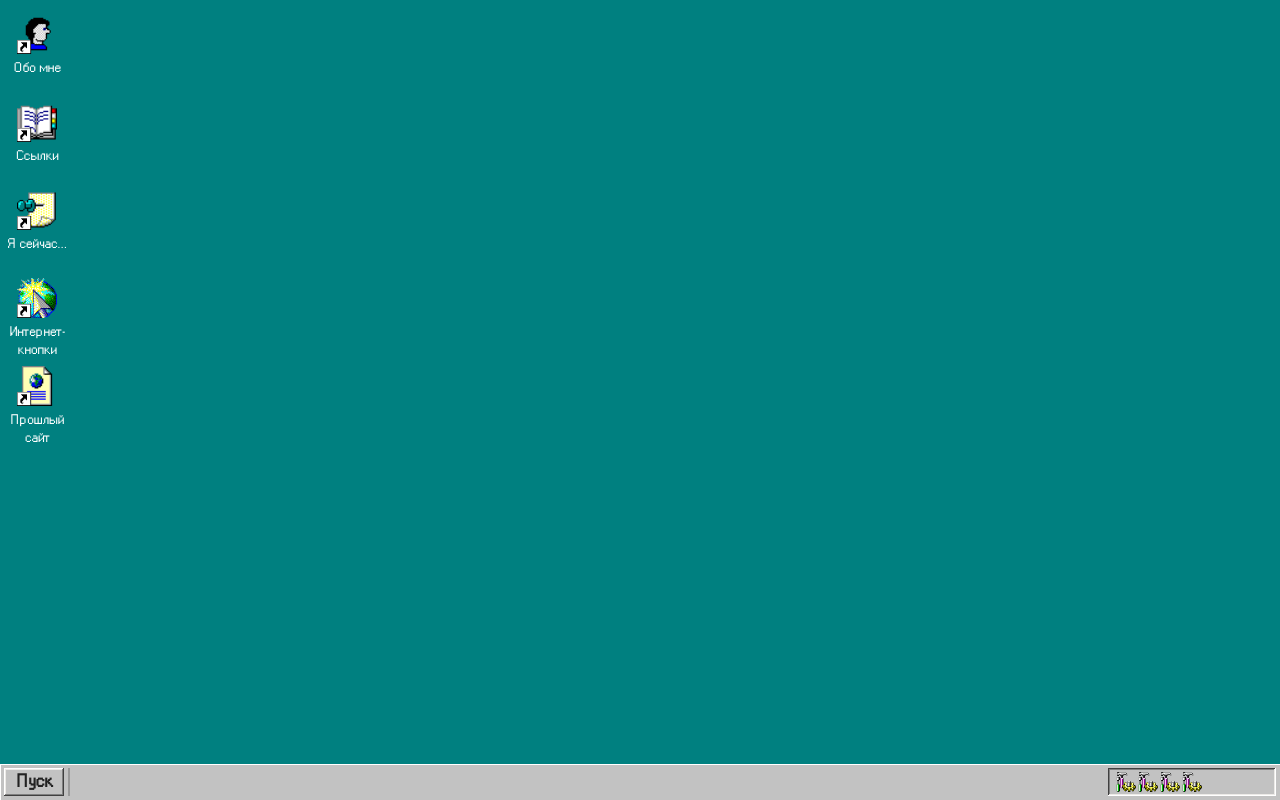
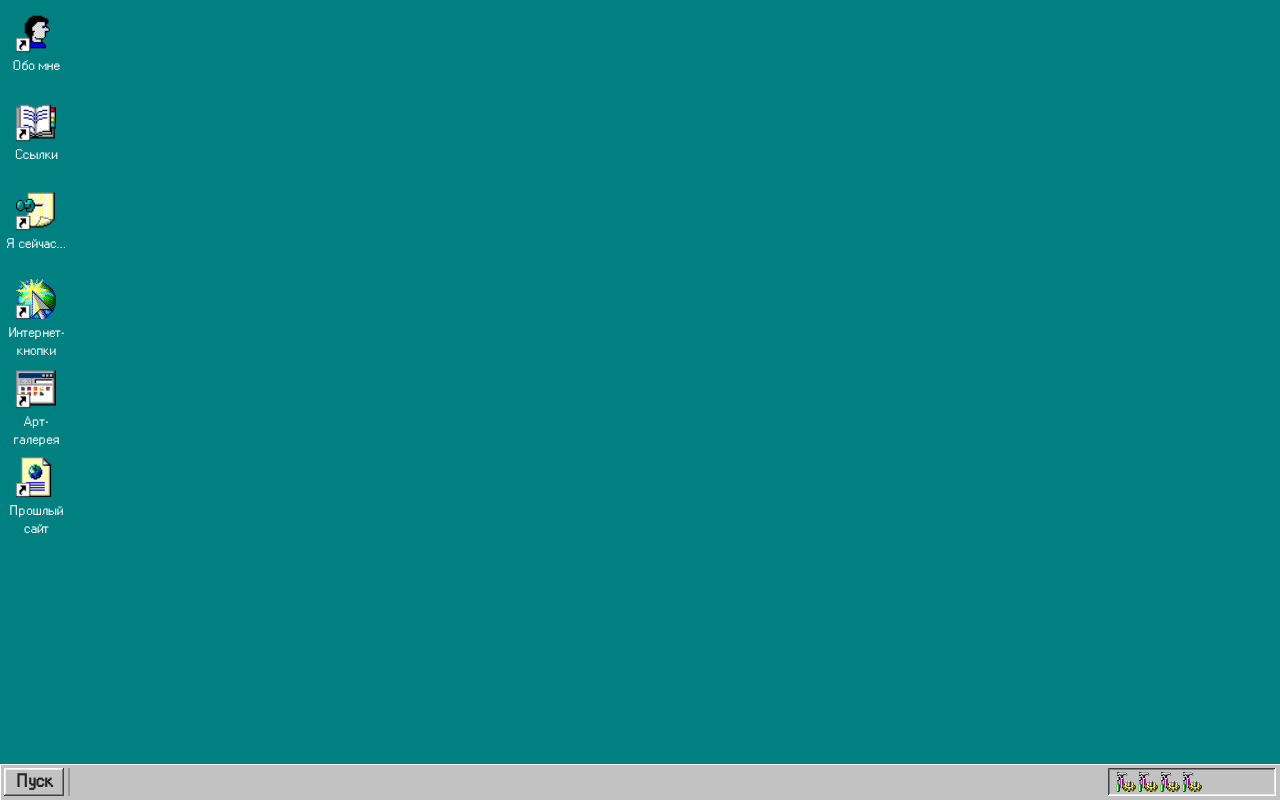
Before and after one commit to NikitaNik-of/Windows-Site, a Next.js app: page /nn-of in a window 1280 px wide. Built offline with nearby package versions, Linux system fonts and the light colour scheme.

Commit message:
arts update

```diff
--- a/app/assets/api/settings.json
+++ b/app/assets/api/settings.json
@@ -1,6 +1,6 @@
 {
     "version": "0.0.6",
-    "dateUpdate": "06.03.2025",
+    "dateUpdate": "12.03.2025",
     "playerTotal": 18,
     "playersActive": 13
 }
--- a/app/components/Desktop.jsx
+++ b/app/components/Desktop.jsx
@@ -5,6 +5,7 @@ import Window from "./Window";
 import { motion } from "framer-motion";
 import Link from "./Link";
 import WinButton from "./WinButton";
+import Shell from "./../assets/images/shell.png"
 
 const Desktop = ({ WindowsList, setWindowsList, linkList, Active, setActive }) => {
   function isWinActive(cur, id) {
@@ -62,8 +63,9 @@ const Desktop = ({ WindowsList, setWindowsList, linkList, Active, setActive }) =
       onClickCapture={emptyClick}
       ref={constraintsRef}
       id="desktop"
-      className="flex flex-col bg-transparent w-full min-h-full grow items-center"
+      className="flex flex-col bg-transparent relative w-full min-h-full grow items-center"
     >
+      <div className="left-1 top-2 absolute self-start grid grid-rows-[repeat(auto-fill,85px)] grid-cols-[repeat(auto-fill,85px)] grid-flow-col gap-1 w-full h-full">
         {linkList.map((item, index) => {
           return (
             <Link
@@ -76,15 +78,16 @@ const Desktop = ({ WindowsList, setWindowsList, linkList, Active, setActive }) =
                   LinkClicked(item[0], item[3], item[4]);
               }}
               isfocused={FocusedIcon == item[0] ? true : false}
-            LinkIcon={item[2]}
+              LinkIcon={(item[2] != null) ? item[2] : Shell}
               LinkName={item[1]}
               id={item[0]}
             ></Link>
           );
         })}
+      </div>
 
 
-      <div className="grow flex justify-center w-full min-h-full ">
+      <div className="grow flex justify-center w-full h-0 ">
         {WindowsList.map((wind, i) => (
           <Window
             classNameContent="flex items-start p-1 space-x-2"
--- a/app/components/Link.jsx
+++ b/app/components/Link.jsx
@@ -3,28 +3,28 @@ import { motion } from "framer-motion";
 import { RxCross1, RxSquare } from "react-icons/rx";
 import { FaRegWindowMinimize  } from "react-icons/fa6";
 import Image from "next/image";
-import Globe from "./../assets/images/Globe.png"
+import Shell from "./../assets/images/shell.png"
 import Overlay from "./../assets/images/overlay_shortcut.png"
 import { useState } from "react";
 
-const Link = ({LinkIcon = Globe, onDoubleClick, isfocused=false, LinkName = "", id, ...props}) => {
+const Link = ({LinkIcon = Shell, onDoubleClick, isfocused=false, LinkName = "", id, textClassName, ...props}) => {
 
     const [locID, _] = useState([id])
     const [clN, setClN] = useState("")
 
-    function initPos(id = locID){
-        if (id == 0) return "top-[10px]"
-        if (id == 1) return "top-[98px]"
-        if (id == 2) return "top-[186px]"
-        if (id == 3) return "top-[274px]"
-        if (id == 4) return "top-[362px]"
-        if (id == 5) return "top-[450px]"
-        if (id == 6) return "top-[538px]"
-        if (id == 7) return "top-[626px]"
-        if (id == 8) return "top-[714px]"
-        if (id == 9) return "top-[802px]"
-        return "top-[890px]"
-    }
+    // function initPos(id = locID){
+    //     if (id == 0) return "top-[10px]"
+    //     if (id == 1) return "top-[98px]"
+    //     if (id == 2) return "top-[186px]"
+    //     if (id == 3) return "top-[274px]"
+    //     if (id == 4) return "top-[362px]"
+    //     if (id == 5) return "top-[450px]"
+    //     if (id == 6) return "top-[538px]"
+    //     if (id == 7) return "top-[626px]"
+    //     if (id == 8) return "top-[714px]"
+    //     if (id == 9) return "top-[802px]"
+    //     return "top-[890px]"
+    // }
 
     // function IconChooser(id = locID){
     //     if (id == 0) return user
@@ -41,9 +41,9 @@ const Link = ({LinkIcon = Globe, onDoubleClick, isfocused=false, LinkName = "",
 
 
     return (
-        <motion.div {...props} drag dragElastic={0} dragMomentum={false} onDoubleClick={onDoubleClick} className={clN + " fixed cursor-pointer aspect-square h-16 left-1.25 flex flex-col items-center text-center text-[12px] " + initPos(id)}>
+        <motion.div {...props} drag dragElastic={0} dragMomentum={false} onDoubleClick={onDoubleClick} className={" text-white cursor-pointer aspect-square h-16 left-1.25 flex flex-col items-center text-center text-[12px] "}>
             <div className={(isfocused ? " ": "") + " "}><Image unoptimized src={LinkIcon} alt="" quality={100} className={(isfocused ? "opacity-90 ": "") + " p-1 pointer-events-none h-12 w-12"}/></div>
-            <span className={(isfocused ? "bg-blue-900 -py-1 px-1" : "") + " text-white font-extralight"}>{LinkName}</span>
+            <span className={(isfocused ? "bg-blue-900 text-white -py-1 px-1 " : textClassName) + " font-extralight"}>{LinkName}</span>
             <Image src={Overlay} alt="" unoptimized quality={100} className="p-1 fixed pointer-events-none"/>
         </motion.div>
     );
--- /dev/null
+++ b/app/components/WinContent/WCGallery.jsx
@@ -0,0 +1,55 @@
+import React from "react";
+import Link from "../Link";
+import { useState, useRef } from "react";
+import { motion } from "framer-motion";
+
+const WCGallery = () => {
+  function mouseClick(id) {
+    setFocusedIcon(id);
+  }
+
+  const constraintsRef = useRef(null);
+  const [FocusedIcon, setFocusedIcon] = useState(-1);
+
+  return (
+    <div className="p-0.5 w-full h-full flex flex-col gap-1">
+      <div className="p-1 shadow-w98-border flex items-center">
+        <div className="px-1">Адрес</div>
+        <div className="grow shadow-w98-pressed bg-white p-0.5 mr-1">C:/Users/nn_of/Pictures/Arts</div>
+      </div>
+      <div
+        className="p-0.5 shadow-w98-pressed grow bg-white grid grid-cols-[200px_1fr]"
+        onClickCapture={() => {
+          mouseClick(-1);
+        }}
+      >
+        <div className="">
+          <div className="ml-4 mt-10 bg-gray-500 aspect-square h-10"></div>
+          <div className="ml-4 text-2xl font-bold">Арты</div>
+          <div className="h-px bg-gray-500 mr-10" />
+          <div className="italic text-[12px] px-2 my-4">Выберите объект и откройте его двойным кликом мыши</div>
+        </div>
+
+        <motion.div ref={constraintsRef} className="justify-center grid grid-rows-[repeat(auto-fill,85px)] grid-cols-[repeat(auto-fill,65px)] grid-flow-row gap-1">
+          {[0, 1, 2, 3, 4, 5, 6, 7].map((item) => {
+            return (
+              <Link
+                dragConstraints={constraintsRef}
+                key={item}
+                id={item}
+                textClassName="text-black"
+                isfocused={FocusedIcon == item}
+                onClick={() => {
+                  mouseClick(item);
+                }}
+                LinkName="Art.png"
+              />
+            );
+          })}
+        </motion.div>
+      </div>
+    </div>
+  );
+};
+
+export default WCGallery;
--- a/app/components/WinContent/WCNow.jsx
+++ b/app/components/WinContent/WCNow.jsx
@@ -11,6 +11,7 @@ const WCNow = () => {
       <div className="pl-2">
         <div>- <a href="https://new.nn-of.ru/" target="_blank" id="link">Этот сайт</a>. Прорабатываю структуру и заполняю информацией</div>
         <div>- Учусь водить машину. Первый внутренний экзамен сдать не получилось. Надеюсь справлюсь на пересдаче.</div>
+        <div>- Продумываю структуру мероприятий для своего сервера, переделываю свои стрим-оверлеи.</div>
         <div>- Слишком много сижу в телефоне и в YouTube</div>
         <div>- Зависаю в инди-Интернете</div>
         <div>- Глажу котика</div>
@@ -21,6 +22,7 @@ const WCNow = () => {
       <div className="pl-2">
         <div>- Каждое утро хожу в школу ради одного урока в одном классе</div>
         <div>- Проверяю домашние работы (лень)</div>
+        <div>- Жду конца года сильнее учеников</div>
         {/* <div>- </div> */}
       </div>
 
@@ -28,7 +30,8 @@ const WCNow = () => {
       <div className="pl-2">
         <div>- Завершаю последний курс (наконец-то)</div>
         <div>- Сделал введение для Диплома (шок-контент)</div>
-        <div>- Устроился лаборантом по одному проекту-гранту</div>
+        <div>- Устроился лаборантом по одному проекту-гранту. За месяц ничего не сделал</div>
+        <div>- Удивительно, но сдал за месяц 2 зачета... Обычно в последний момент доделываю всё.</div>
         {/* <div>- </div> */}
       </div>
 
@@ -38,7 +41,6 @@ const WCNow = () => {
         <div>- CS2, Всегда либо лоутаб, либо максфрагер в Премке.</div>
         {/* <div>- </div> */}
       </div>
-
       {/* <div className="font-bold text-lg mt-2 mb-1">Что я сейчас слушаю</div>
       <div className="pl-2">
         <div>- </div>
--- a/app/components/Window.jsx
+++ b/app/components/Window.jsx
@@ -7,6 +7,7 @@ import DCPlayers from "./WinContent/DCPlayers";
 import WCNow from "./WinContent/WCNow";
 import WCButtons from "./WinContent/WCButtons";
 import DCAbout from "./WinContent/DCAbout";
+import WCGallery from "./WinContent/WCGallery";
 
 const Window = ({ closeWin, size = "size-win-default", footer = null, footer2 = null, isWinFocused, img, onClick, titleName = "Приложение", className, classNameContent, children, winID, navButtons = [1, 0, 2], ...props }) => {
   function WindowHead(foc) {
@@ -46,15 +47,16 @@ const Window = ({ closeWin, size = "size-win-default", footer = null, footer2 =
             : winID == 1 ? <Links />
             : winID == 2 ? <WCNow />
             : winID == 3 ? <WCButtons />
+            : winID == 4 ? <WCGallery />
             : winID == 10 ? <DCAbout />
             : winID == 11 ? <DCPlayers/>
             : children}
           </div>
           {footer2 != null ? <div className="grid grid-cols-2">
-            <div className="shadow-w98-pressed py-0.5 h-6 px-1 text-sm">
+            <div className="shadow-w98-border py-0.5 h-6 px-1 text-sm">
               {footer}
             </div>
-            <div className="shadow-w98-pressed py-0.5 h-6 px-1 text-sm">
+            <div className="shadow-w98-border py-0.5 h-6 px-1 text-sm">
               {footer2}
             </div>
           </div> :
--- a/app/nn-of/page.js
+++ b/app/nn-of/page.js
@@ -36,13 +36,15 @@ export default function Home() {
     [1, "Ссылки", Net, Net, false, "translate-x-[300px] translate-y-[150px]", null, null, "size-win-links"],
     [2, "Now | Я сейчас...", Note, Note_sm, false, "-translate-x-[350px] translate-y-[200px]", "Обновлено " + settings.dateUpdate, null, "size-win-now"],
     [3, "Интернет-кнопки", Internet_sm, Internet_sm, false, "translate-x-[100px] translate-y-[300px]", null, null, "size-win-buttons"],
+    [4, "Арт-галерея", Shell, Shell, false, "-translate-x-[200px] translate-y-[100px]", "3 objects", "Мой сайт", "size-win-arts"],
   ]);
   const [linkList, setLinkList] = useState([
     [0, "Обо мне", User, "win", 0],
     [1, "Ссылки", LinkBook, "win", 1],
     [2, "Я сейчас...", Note, "win", 2],
     [3, "Интернет-кнопки", Internet, "win", 3],
-    [4, "Прошлый сайт", WebPage, "link", "https://nn-of.ru/"],
+    [4, "Арт-галерея", Shell, "win", 4],
+    [9, "Прошлый сайт", WebPage, "link", "https://nn-of.ru/"],
   ]);
   const [Active, setActive] = useState(0);
   const [startActive, setStartActive] = useState(0);
```
Also changed, not shown: app/globals.css (+10 -2 lines). Lines whose indentation alone changed are shown as unchanged.
